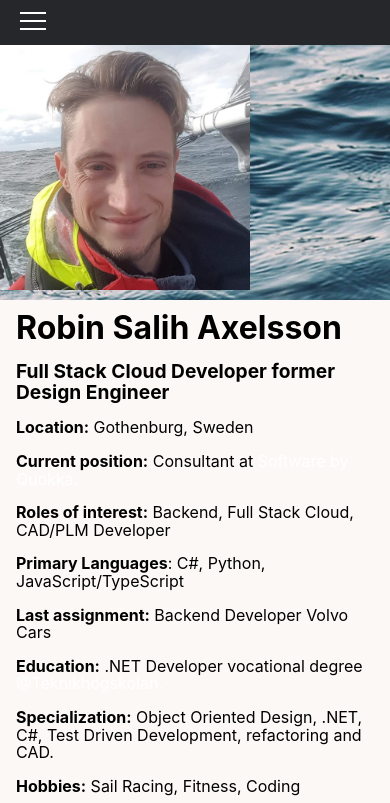
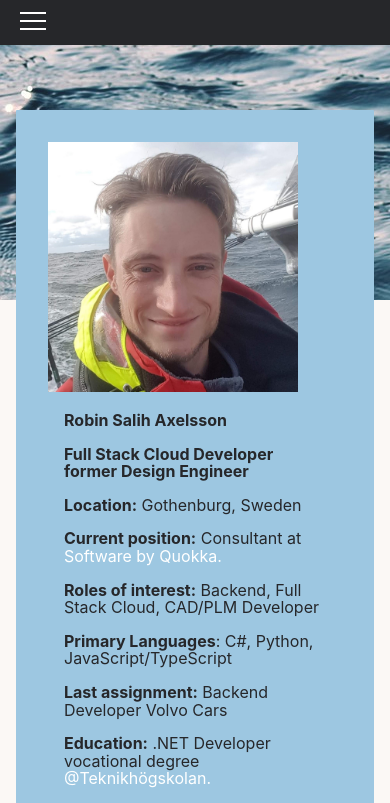
Before and after one commit to RobinAxelsson/personal-jam, a Next.js app: page /about in a window 390 px wide. Shown: the top 803 px of the page. Built offline with nearby package versions, Linux system fonts and the light colour scheme.

Commit message:
card general good mobile

```diff
--- a/styles/globals.css
+++ b/styles/globals.css
@@ -8,15 +8,11 @@
   --clr-font-contrast: #fff;
   --clr-bg: rgb(251, 248, 245);
   --default-margin: 1rem;
-  --fs-xl: 4rem;
+  /* --fs-xl: 4rem;
   --fs-800: 2.5rem;
   --fs-600: 2rem;
   --fs-500: 1.2rem;
-  --fs-400: 1rem;
-}
-
-body {
-  background-color: rgba(55, 203, 53, 0.5);
+  --fs-400: 1rem; */
 }
 
 #__next {
@@ -163,34 +159,27 @@ nav ul {
   margin: 0.5rem;
 } */
 
-/*
 
-main {
-  margin-top: 250px;
-  margin-bottom: 100px;
-  margin-inline: 20px;
-  background-color: --clr-bg;
-}
 
-.card-collection {
+
+/* .card-collection {
   max-width: var(--main-max-width);
   display: flex;
   flex-direction: column;
   align-items: center;
   gap: 4rem;
-}
+} */
 
 .card-general {
   padding: 2rem;
   background: var(--clr-primary);
-  opacity: 1;
   border-radius: 1px;
   color: var(--clr-font-primary);
-  margin: 1rem;
+  margin-top: 70px;
+  margin-inline: 1rem;
   min-height: 350px;
-  width: 85%;
 }
-
+/*
 .card-grid {
   display: grid;
   align-items: center;
```
